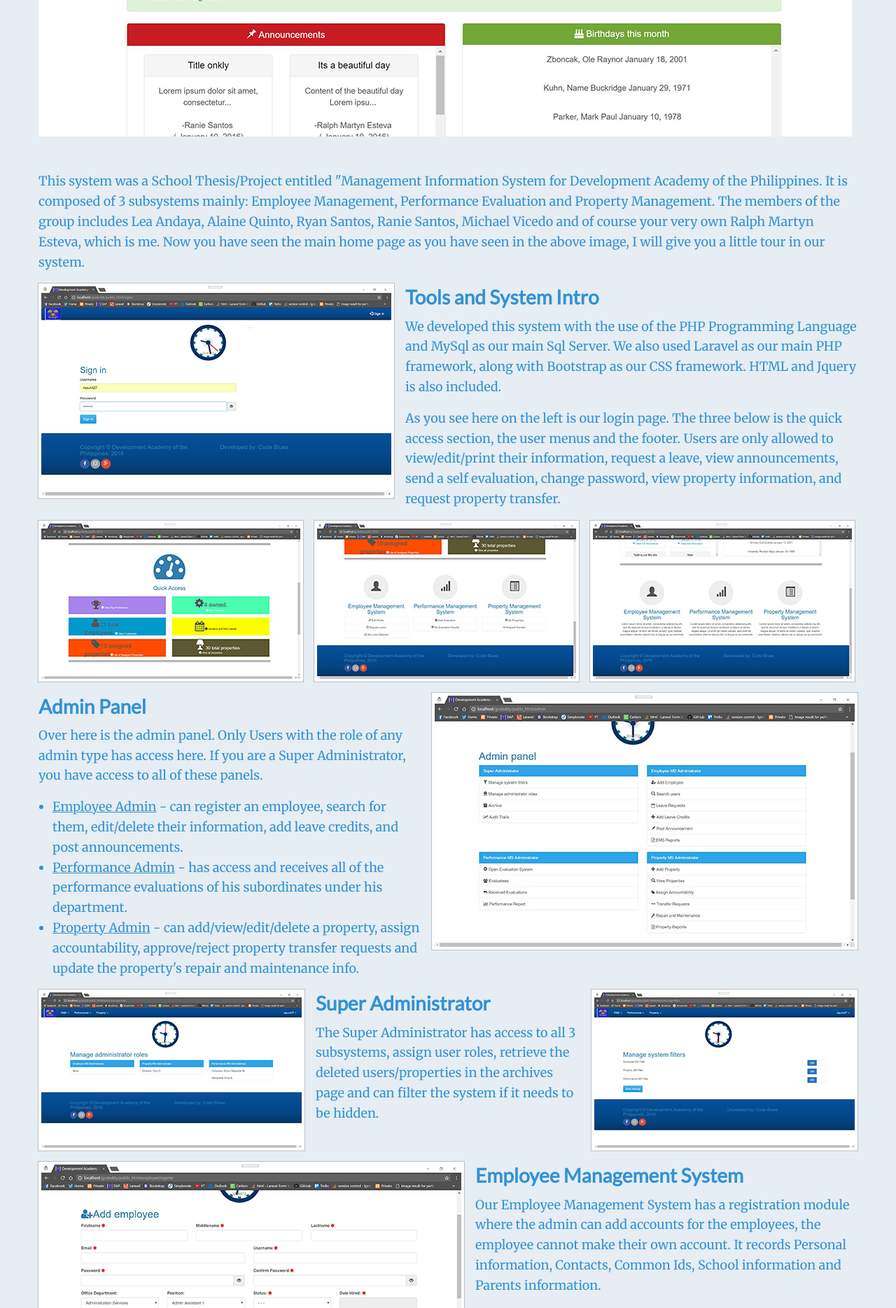
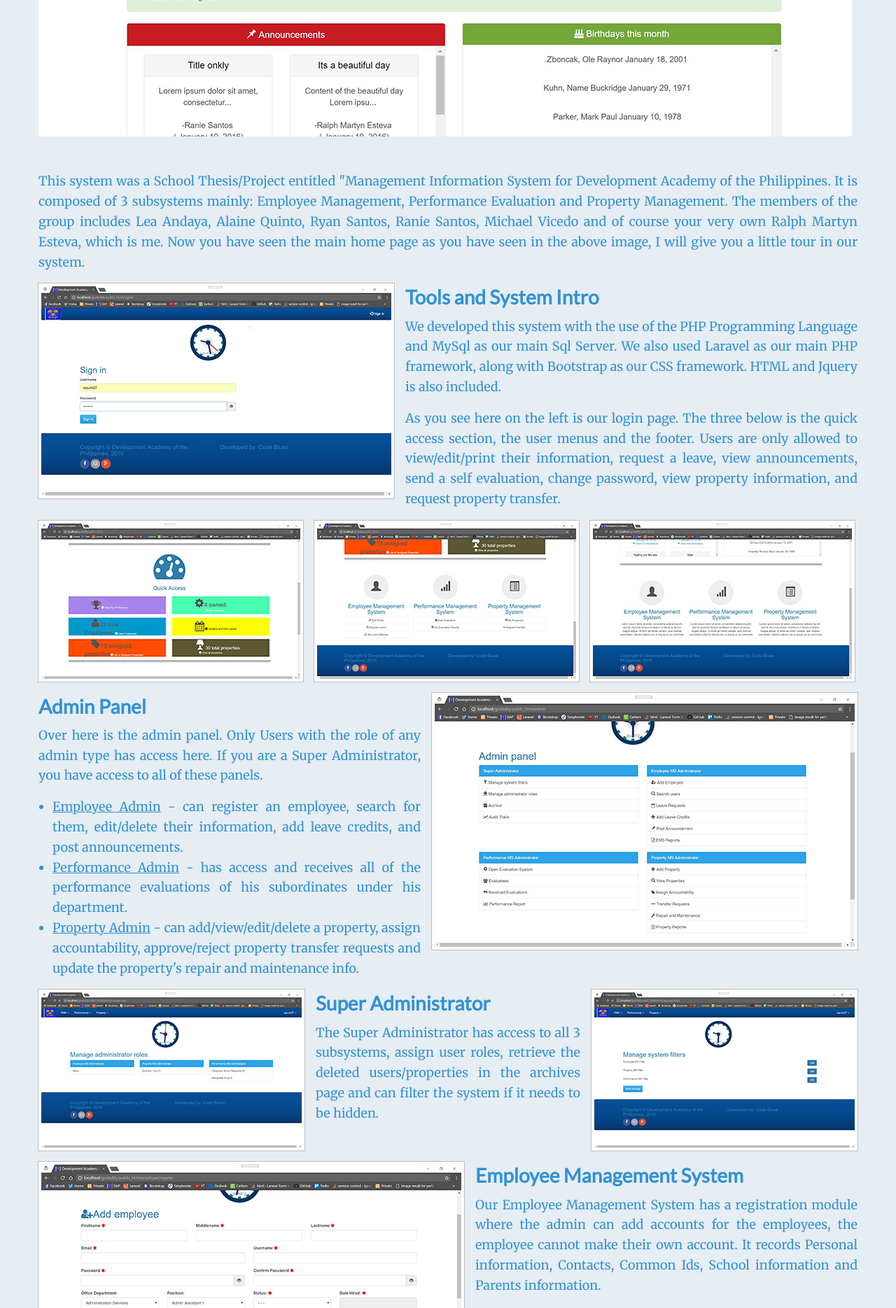
Before and after one commit to rapunk27/portfolio, a PHP site: page /works/dap.php in a window 1280 px wide. Shown: the part 456-2325 px from the top of the page at 70% size. Run offline with PHP 8.4, Linux system fonts and the light colour scheme; some libraries are stand-ins or nearby versions.

Commit message:
added text-justify to paragraphs and reveal to cover photo

```diff
--- a/css/styles.css
+++ b/css/styles.css
@@ -378,13 +378,13 @@
 }
 
 .privato-section{
-	height: 6000px;
+	height: 5110px;
 	background: #E6EDF3;
 	padding: 30px;
 }
 
 .privato-cover-photo{
-	background-image: url(../works/privato-images/dashboard.jpg);
+	background-image: url(../works/privato-images/used/dashboard.jpg);
 	background-position: 0px -75px;
 	background-repeat: no-repeat;
 	width: 1162px;
--- a/works/dap.php
+++ b/works/dap.php
@@ -23,12 +23,12 @@
 	</div>
 	<div class="row" style="padding-bottom: 50px;">
 		<div class="columns">
-			<div class="system-cover-photo"></div>
+			<div class="system-cover-photo system-cursor" data-open="homepage"></div>
 		</div>
 	</div>
 	<div class="row">
 		<div class="columns">
-			<p class="system-paragraph">This system was a School Thesis/Project entitled "Management Information System for Development Academy of the Philippines. It is composed of 3 subsystems mainly: Employee Management, Performance Evaluation and Property Management. The members of the group includes Lea Andaya, Alaine Quinto, Ryan Santos, Ranie Santos, Michael Vicedo and of course your very own Ralph Martyn Esteva, which is me. Now you have seen the main home page as you have seen in the above image, I will give you a little tour in our system.</p>
+			<p class="system-paragraph text-justify">This system was a School Thesis/Project entitled "Management Information System for Development Academy of the Philippines. It is composed of 3 subsystems mainly: Employee Management, Performance Evaluation and Property Management. The members of the group includes Lea Andaya, Alaine Quinto, Ryan Santos, Ranie Santos, Michael Vicedo and of course your very own Ralph Martyn Esteva, which is me. Now you have seen the main home page as you have seen in the above image, I will give you a little tour in our system.</p>
 		</div>
 	</div>
 	<div class="row">
@@ -41,8 +41,8 @@
 				</div>
 				<div class="media-object-section">
 					<h4 class="system-paragraph-title">Tools and System Intro</h4>
-					<p class="system-paragraph">We developed this system with the use of the PHP Programming Language and MySql as our main Sql Server. We also used Laravel as our main PHP framework, along with Bootstrap as our CSS framework. HTML and Jquery is also included. </p>
-					<p class="system-paragraph">
+					<p class="system-paragraph text-justify">We developed this system with the use of the PHP Programming Language and MySql as our main Sql Server. We also used Laravel as our main PHP framework, along with Bootstrap as our CSS framework. HTML and Jquery is also included. </p>
+					<p class="system-paragraph text-justify">
 						As you see here on the left is our login page.
 						The three below is the quick access section, the user menus and the footer.
 						Users are only allowed to view/edit/print their information, request a leave, view announcements, send a self evaluation, change password, view property information, and request property transfer.
@@ -78,13 +78,13 @@
 			<div class="media-object">
 				<div class="media-object-section main-section">
 					<h4 class="system-paragraph-title" id="adminPanel" data-magellan-target="adminPanel">Admin Panel</h4>
-					<p class="system-paragraph">
+					<p class="system-paragraph text-justify">
 						Over here is the admin panel. Only Users with the role of any admin type has access here. If you are a Super Administrator, you have access to all of these panels.
 					</p>
 					<ul>
-						<li class="system-paragraph"><u>Employee Admin</u> - can register an employee, search for them, edit/delete their information, add leave credits, and post announcements.</li>
-						<li class="system-paragraph"><u>Performance Admin</u> - has access and receives all of the performance evaluations of his subordinates under his department.</li>
-						<li class="system-paragraph"><u>Property Admin</u> - can add/view/edit/delete a property, assign accountability, approve/reject property transfer requests and update the property's repair and maintenance info.</li>
+						<li class="system-paragraph text-justify"><u>Employee Admin</u> - can register an employee, search for them, edit/delete their information, add leave credits, and post announcements.</li>
+						<li class="system-paragraph text-justify"><u>Performance Admin</u> - has access and receives all of the performance evaluations of his subordinates under his department.</li>
+						<li class="system-paragraph text-justify"><u>Property Admin</u> - can add/view/edit/delete a property, assign accountability, approve/reject property transfer requests and update the property's repair and maintenance info.</li>
 					</ul>
 				</div>
 				<div class="media-object-section align-self-bottom">
@@ -107,7 +107,7 @@
 				<div class="media-object-section main-section">
 					<h4 class="system-paragraph-title">Super Administrator</h4>
 
-					<p class="system-paragraph">The Super Administrator has access to all 3 subsystems, assign user roles, retrieve the deleted users/properties in the archives page and can filter the system if it needs to be hidden.</p>
+					<p class="system-paragraph text-justify">The Super Administrator has access to all 3 subsystems, assign user roles, retrieve the deleted users/properties in the archives page and can filter the system if it needs to be hidden.</p>
 				</div>
 				<div class="media-object-section">
 					<div class="thumbnail">
@@ -129,11 +129,11 @@
 				</div>
 				<div class="media-object-section">
 					<h4 class="system-paragraph-title">Employee Management System</h4>
-					<p class="system-paragraph">
+					<p class="system-paragraph text-justify">
 						Our Employee Management System has a registration module where the admin can add accounts for the employees, the employee cannot make their own account. It records Personal information, Contacts, Common Ids, School information and Parents information.
 					</p>
 
-					<p class="system-paragraph">
+					<p class="system-paragraph text-justify">
 						Once employee registration is successful, the admin may now give the account credentials to the employees. The employees/users can now view and have limited access to editing their account information. They may also change their password, stay updated about the latest announcements or birthdays posted.
 					</p>
 				</div>
@@ -142,7 +142,7 @@
 	</div>
 	<div class="row">
 		<div class="columns">
-			<p class="system-paragraph">
+			<p class="system-paragraph text-justify">
 				Users can now file a leave and check their leave credits online. As long as the user has enough leave credits they can file a leave transaction. If the user is an admin of the said subsystem they can view all the leave requests of the employees. Of course it's the admin's decision if they are going to approve/reject their request. The subsystem also comes with the leaves list module as you see in the 3rd photo below, where they can view all the leave credits of the employees, and it has filtering feature which can be helpful for the admin if they want to see all credits by department. PDF is also provided in this module.
 			</p>
 		</div>
@@ -177,7 +177,7 @@
 					</div>
 				</div>
 				<div class="media-object-section">
-					<p class="system-paragraph">
+					<p class="system-paragraph text-justify">
 						The EMS admin can also create announcements to post in the user dashboard for everyone to see.
 						They may also edit the announcement incase of errors. It also comes with a search feature for easier organizations of the announcements.
 					</p>
@@ -206,9 +206,9 @@
 				<div class="media-object-section">
 					<h4 class="system-paragraph-title">Performance Evaluation System</h4>
 
-					<p class="system-paragraph">Our Performance Evaluation system was the most featured system in this MIS Project. The system starts off with the employees opening the self evaluation form that has 3 indicators namely: Utilization, Quality of Work, and Potential for Future Perfomance.</p>
+					<p class="system-paragraph text-justify">Our Performance Evaluation system was the most featured system in this MIS Project. The system starts off with the employees opening the self evaluation form that has 3 indicators namely: Utilization, Quality of Work, and Potential for Future Perfomance.</p>
 
-					<p class="system-paragraph">For each indicators, they have questions for the employees to answer from 1 to 6. The evaluation rubricks, guide and screenshot are also provided here for the users to know how to use the performance evaluation system.  Note: users are only allowed to send their self evaluation once.</p>
+					<p class="system-paragraph text-justify">For each indicators, they have questions for the employees to answer from 1 to 6. The evaluation rubricks, guide and screenshot are also provided here for the users to know how to use the performance evaluation system.  Note: users are only allowed to send their self evaluation once.</p>
 				</div>
 				<div class="media-object-section">
 					<div class="thumbnail">
@@ -221,11 +221,11 @@
 
 	<div class="row">
 		<div class="columns">
-			<p class="system-paragraph">If the Performance Evaluation admin is as the same department as the one who sent the self evaluation, he can still receive it. If its not, well perhaps some other admin with the same department will receive it. As the admin receives the self evaluation, he may now review, edit or add a comment to the evaluation. Once it is done they're now going to send it back to the subordinate. </p>
+			<p class="system-paragraph text-justify">If the Performance Evaluation admin is as the same department as the one who sent the self evaluation, he can still receive it. If its not, well perhaps some other admin with the same department will receive it. As the admin receives the self evaluation, he may now review, edit or add a comment to the evaluation. Once it is done they're now going to send it back to the subordinate. </p>
 
-			<p class="system-paragraph">Each users have their own page for viewing all their evaluations. On the 2nd picture below you'll see an example of the users evaluation and it's comparison with the past or future evaluations. Overall ratings for each indicators are marked red and a progress bar is provided for visual representation of the evaluation.</p>
+			<p class="system-paragraph text-justify">Each users have their own page for viewing all their evaluations. On the 2nd picture below you'll see an example of the users evaluation and it's comparison with the past or future evaluations. Overall ratings for each indicators are marked red and a progress bar is provided for visual representation of the evaluation.</p>
 
-			<p class="system-paragraph">One the right picture below is the report generation of the performance system. A pie chart shows up everytime you filter something along with the PDF version of the reports. You may see more pictures below.</p>
+			<p class="system-paragraph text-justify">One the right picture below is the report generation of the performance system. A pie chart shows up everytime you filter something along with the PDF version of the reports. You may see more pictures below.</p>
 		</div>
 	</div>
 
@@ -262,11 +262,11 @@
 				</div>
 				<div class="media-object-section">
 					<h4 class="system-paragraph-title">Property Management System</h4>
-					<p class="system-paragraph">
+					<p class="system-paragraph text-justify">
 						Although the company already has it's own Property Management System. We were thankful enough for the company in letting us allow to develop our own kind of Property Management System. Their existing Property system was the most used system in their company as "Michael Vicedo" is one of the admins of it.
 					</p>
 
-					<p class="system-paragraph">
+					<p class="system-paragraph text-justify">
 						Our Property Management System, just to give a brief summary, records all the properties purchased by the company and assign it to an employee. As you see on the left is a picture of all the properties in the company. Some of them are just dummy data for testing purposes.
 					</p>
 				</div>
@@ -276,7 +276,7 @@
 
 	<div class="row">
 		<div class="columns">
-			<p class="system-paragraph">Before the Properties can be assigned, the property details need to be added to the database first. An employee could also request a property transfer to another employee and the admin could just approve it anytime. The system also records the accountability history of the property, tracking it's previous owners through the years. The property admin can record its repair and maintenance and generate reports for the properties.  </p>
+			<p class="system-paragraph text-justify">Before the Properties can be assigned, the property details need to be added to the database first. An employee could also request a property transfer to another employee and the admin could just approve it anytime. The system also records the accountability history of the property, tracking it's previous owners through the years. The property admin can record its repair and maintenance and generate reports for the properties.  </p>
 
 		</div>
 	</div>
@@ -303,7 +303,8 @@
 		</div>
 	</div>
 
-	<!-- Others section -->
+	<div class="callout large warning">
+			<!-- Others section -->
 <div class="row">
 	<div class="large-12 columns">
 		<h4 class="system-paragraph-title text-center"> Others: </h4>
@@ -345,7 +346,8 @@
 
 		<?php endforeach; ?>
 	</div>
-</div>
+</div> <!-- End of Others section -->
+	</div>
 
 </div>
 
```
Also changed, not shown: works/dap-images/used/homepage.JPG (added).
